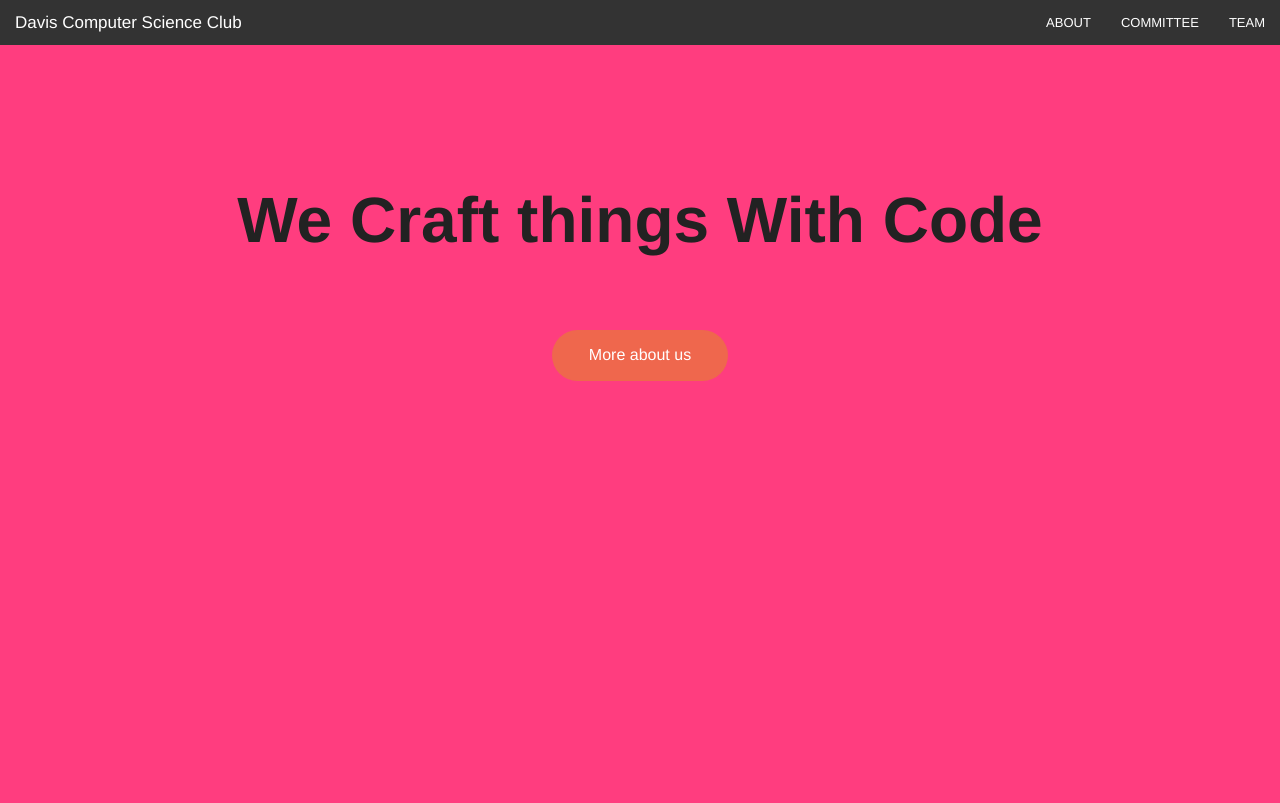
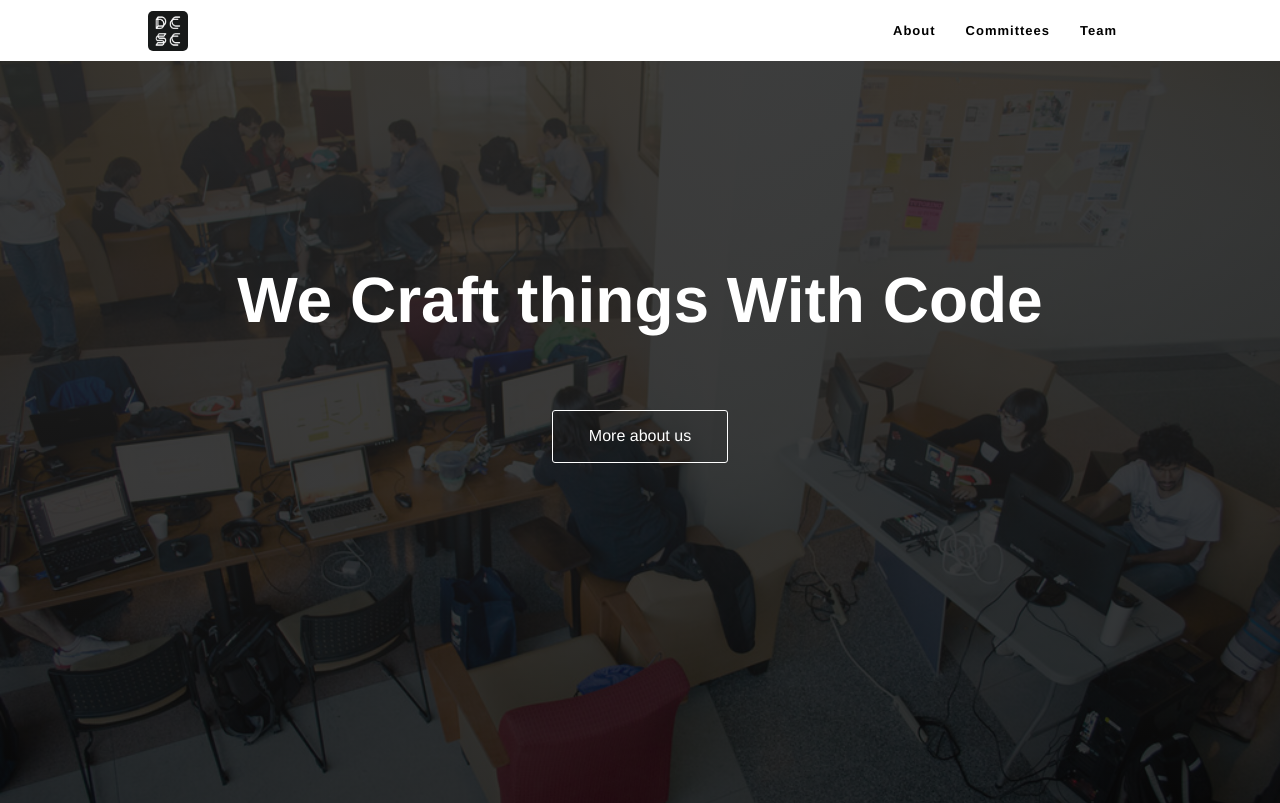
Before and after one commit to dcsc-web-dev-committee/cs-club-page-mockup, a plain HTML site: page index.html in a window 1280 px wide. Shown: the top 803 px of the page. Drawn offline with Linux system fonts and the light colour scheme.

Commit message:
Morning commit

```diff
--- a/css/app.css
+++ b/css/app.css
@@ -14,11 +14,64 @@ div.row {
         min-height: 100vh;
     }
 }
+.nav-logo {
+	height: 40px;
+	width: 40px;
+	border-radius: 5px;
+	margin-top: 2.5px;
+}
+
+.top-bar {
+	background: #fff;
+	height: 3.8125rem;
+	padding: .5rem;
+}
+
+.contain-to-grid {
+	background: #fff;
+}
+
+.top-bar {
+	/* Left side */
+    background: #fff;
+    letter-spacing: 1px;
+    font-weight: 600;
+    font-size: 1rem;
+}
+
+.top-bar-section > ul > li > a {
+	font-weight: 600;
+	color: #000;
+}
+
+.top-bar-section li a:not(.button) {
+	/* Right side */
+    background: #fff !important;
+}
+
+.top-bar-section li a:not(.button):hover {
+    background: #000 !important;
+
+
+}
+
+.top-bar-section ul li.active > a {
+    background: gray !important;
+}
+
+.top-bar-section ul li.active > a:hover {
+    background: yellow !important;
+}
 
 /* Hero styling */
 #hero {
-	padding: 8rem 5rem 5rem 5rem;
-	background-color: #FF3D7F;
+	padding: 12rem 5rem 5rem 5rem;
+	background: -webkit-linear-gradient(top, rgba(41, 41, 41, .9) 0%, rgba(5, 5, 5, .8) 100%), url(../assets/kemp.jpg) no-repeat center center fixed;
+	no-repeat center center fixed;
+	-webkit-background-size: cover;
+	-moz-background-size: cover;
+	-o-background-size: cover;
+	background-size: cover;
 }
 
 #hero h1 {
@@ -26,6 +79,7 @@ div.row {
 	font-weight: 600;
 	font-size: 4rem;
 	text-align: center;
+	color: #fff;
 }
 
 .button {
@@ -33,6 +87,11 @@ div.row {
 	margin: 4rem auto;
 	display: block;
 	width: 11rem;
+}
+
+.bstyle {
+	background-color: rgba(0,0,0,.05);
+	border: 1px solid white;
 }
 
 #hero-modal {
--- a/index.html
+++ b/index.html
@@ -11,19 +11,19 @@
   </head>
   <body>
     <!-- Top bar -->
-    <div class="fixed">
+    <div class="contain-to-grid sticky" data-options="sticky_on: large">
       <nav class="top-bar" data-topbar role="navigation">
         <ul class="title-area">
           <li class="name">
-            <h1><a href="#">Davis Computer Science Club</a></h1>
+            <a href="#"><img class="nav-logo" src="assets/logo.png"/></a>
           </li>
         </ul>
 
         <section class="top-bar-section">
           <ul class="right">
-            <li><a href="#about" data-reveal-id="myModal">ABOUT</a></li>
-            <li><a href="#committees">COMMITTEE</a></li>
-            <li><a href="#team">TEAM</a></li>
+            <li><a href="#about" data-reveal-id="myModal">About</a></li>
+            <li><a href="#committees">Committees</a></li>
+            <li><a href="#team">Team</a></li>
           </ul>
         </section>
       </nav>
@@ -34,9 +34,9 @@
       <div class="small-12 large-12 columns">
         <h1>We Craft things With Code</h1>
         <!-- Alternative to button tag -->
-        <a href="#" class="button round" data-reveal-id="myModal">More about us</a>
+        <a href="#" class="button radius bstyle" data-reveal-id="myModal">More about us</a>
         <!-- Modal action -->
-        <div id="myModal" class="reveal-modal full" data-reveal>
+        <div id="myModal" class="reveal-modal full" data-reveal style="border-top: 4px solid turquoise">
 
           <div class="row" id="hero-modal">
 
@@ -63,7 +63,7 @@
     <!-- Committees section -->
     <a name="committees"></a>
     <div class="row fullvertical" id="committees">
-      <div class="small-12 large-10 small-centered columns">
+      <div class="small-12 large-8 small-centered columns">
         <h1>Our Awesome Committees</h1>
         <ul class="accordion" data-accordion>
         <li class="accordion-navigation">
@@ -146,7 +146,7 @@
           <img src="assets/dcsc.png"></img>
         </div>
         <div class="medium-6 columns">
-          <h1>Contact us!</h1>
+          <h1>Get in touch with us</h1>
           <div class="row">
             <div class="small-6 columns">
               <label>
```
Also changed, not shown: assets/kemp.jpg (added), assets/logo.png (added), 3 other files.
